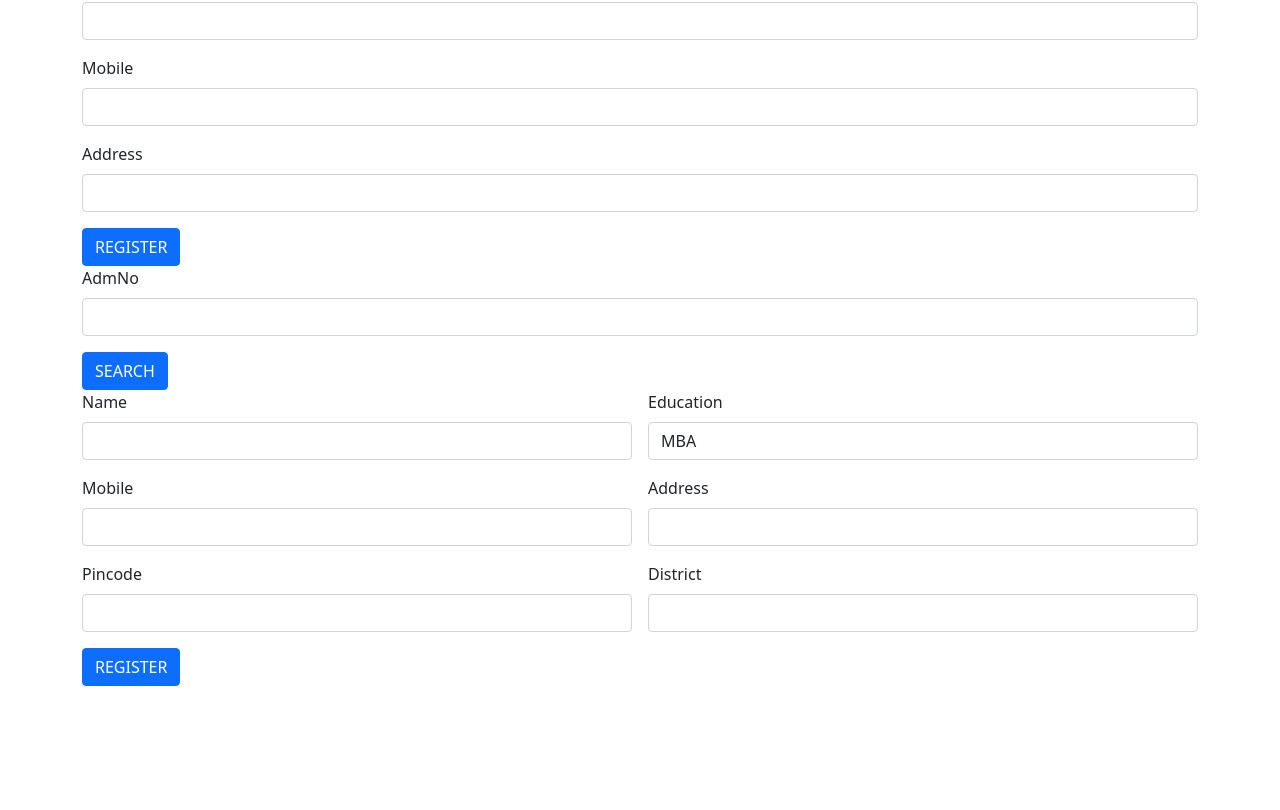
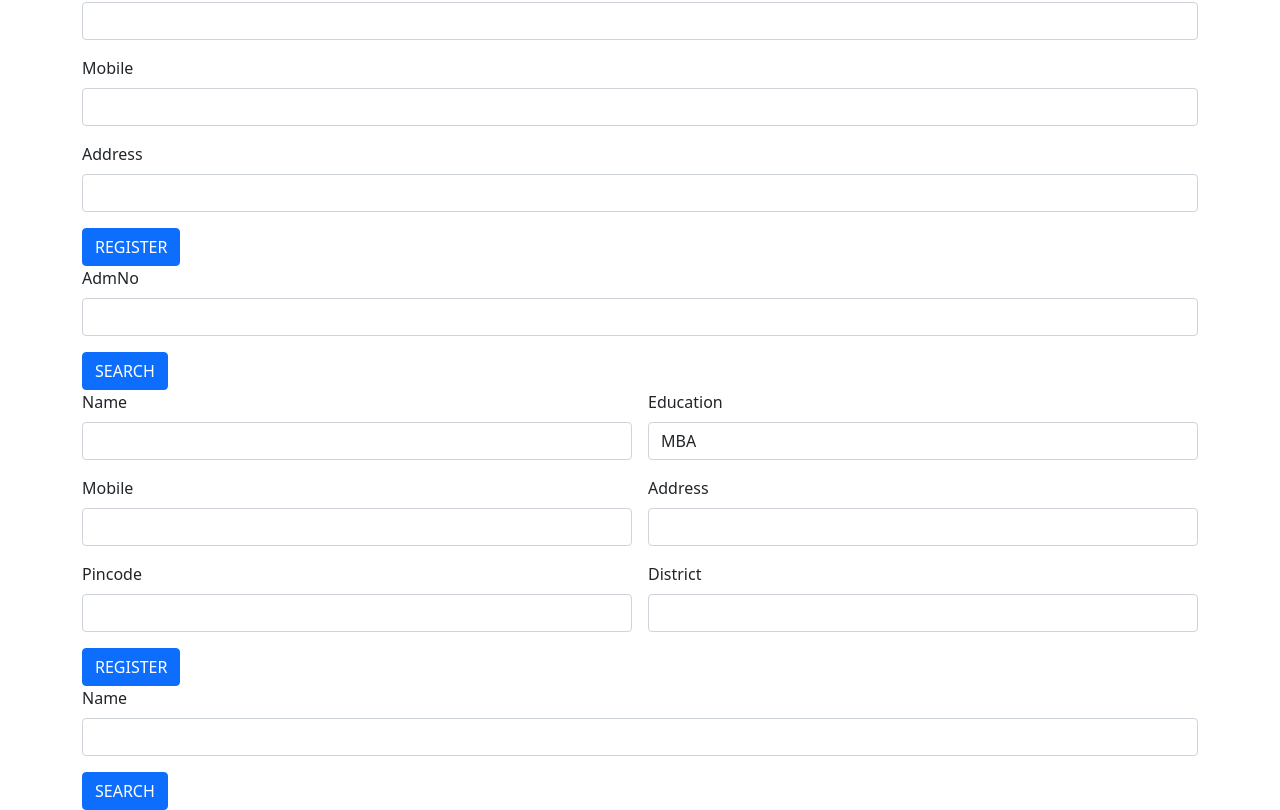
Before and after one commit to anjalireghunath/School_Management_System_ReactApp, a React (Create React App) app: page / in a window 1280 px wide. Shown: the part 374-1184 px from the top of the page. Before the commit the page ends 1060 px from the top, so only its background shows below. Built offline with nearby package versions, Linux system fonts and the light colour scheme.

Commit message:
search faculty

```diff
--- a/src/App.js
+++ b/src/App.js
@@ -5,6 +5,7 @@ import 'bootstrap/dist/js/bootstrap.bundle.min.js';
 import AddStudent from './components/AddStudent';
 import SearchStudent from './components/SearchStudent';
 import AddFaculty from './components/AddFaculty';
+import SearchFaculty from './components/SearchFaculty';
 
 function App() {
   return (
@@ -13,6 +14,7 @@ function App() {
 <AddStudent/>
 <SearchStudent/>
 <AddFaculty/>
+<SearchFaculty/>
 
    </div>
   );
--- /dev/null
+++ b/src/components/SearchFaculty.js
@@ -0,0 +1,33 @@
+import React, { useState } from 'react'
+
+const SearchFaculty = () => {
+    var [name,setName]=useState("")
+    const searchFacul=()=>{
+        const data={"name":name}
+        console.log(data)
+    }
+  return (
+    <div>
+
+<div className="container">
+    <div className="row">
+        <div className="col col-12 col-md-12 col-sm-12 col-lg-12 col-xl-12 col-xxl-12">
+            <div className="row g-3">
+                <div className="col col-12 col-md-12 col-sm-12 col-lg-12 col-xl-12 col-xxl-12">
+                    <label for="" className="form-label">Name</label>
+                    <input onChange={(c)=>{setName(c.target.value)}} type="text" className="form-control"/>
+                </div>
+
+                <div className="col col-12 col-md-12 col-sm-12 col-lg-12 col-xl-12 col-xxl-12">
+                    <button onClick={searchFacul} className="btn btn-primary">SEARCH</button>
+                </div>
+            </div>
+        </div>
+    </div>
+</div>
+
+    </div>
+  )
+}
+
+export default SearchFaculty
```
